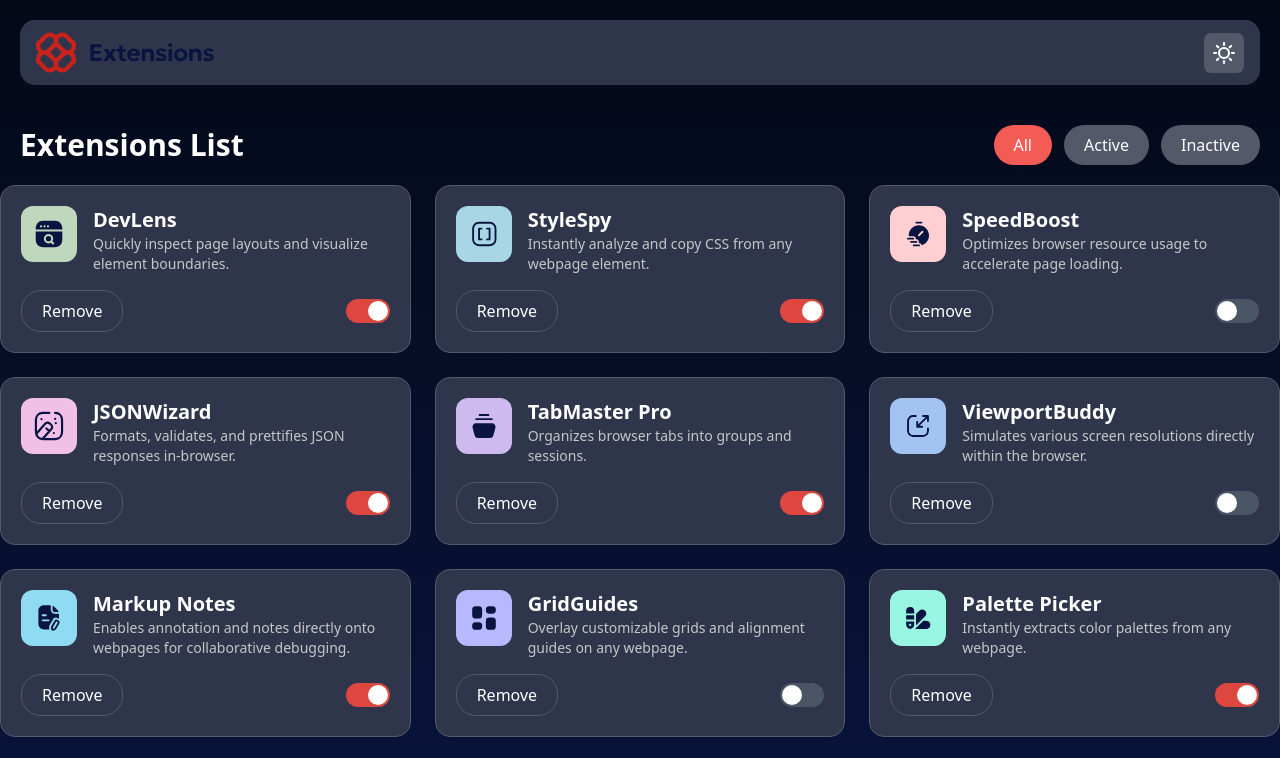
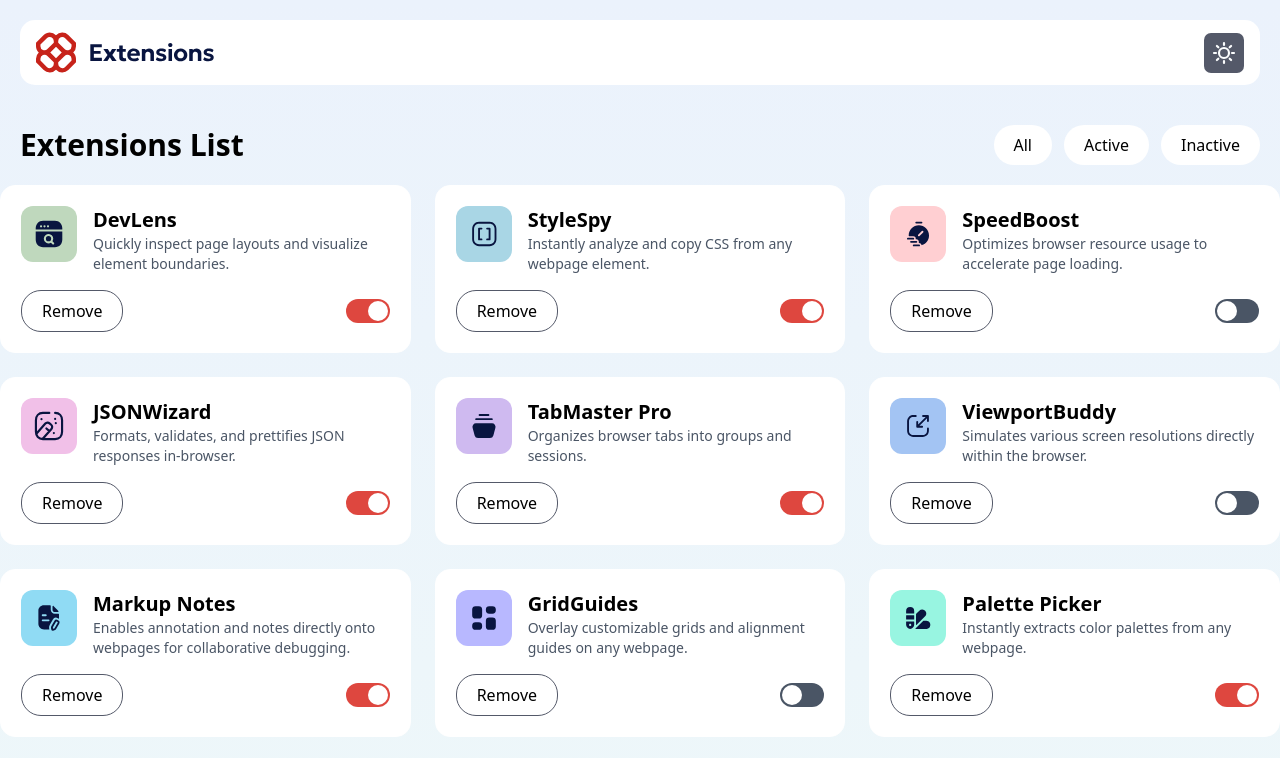
Before and after one commit to RamssCR/browser-extension-manager-ui, a website built with Vite: page index.html in a window 1280 px wide. Both pictures are taken after a click on the button 1224 px from the left and 52 px from the top of the page. Shown: the top 758 px of the page. Built offline with nearby package versions, Linux system fonts and the light colour scheme.

Commit message:
light theme

```diff
--- a/index.html
+++ b/index.html
@@ -7,11 +7,11 @@
     <meta name="viewport" content="width=device-width, initial-scale=1.0" />
 
   </head>
-<body class="center max-w-[1350px] mx-auto bg-dark-gradient text-white text-[16px] font-sans min-h-screen">
+<body class="center max-w-[1350px] md:min-h-[1000px] mx-auto bg-dark-gradient text-white text-[16px] font-family-sans min-h-screen">
    <div id="app"></div>
 
     <div class="flex justify-center p-5">
-      <div class="flex p-4 justify-between rounded-[15px] items-center w-full h-[65px] bg-neutral-700">
+      <div class="header flex p-4 justify-between rounded-[15px] items-center w-full h-[65px] bg-neutral-700">
         <img src="/images/logo.svg" alt="Logo">
         <button id="theme-toggle">
           <img class="cursor-pointer rounded-[7px] p-2 w-10 h-10 bg-neutral-600 hover:bg-neutral-500 transition-colors" src="/public/images/icon-sun.svg" alt="">
@@ -21,11 +21,11 @@
 
     <div class="flex flex-col gap-3 md:flex-row  justify-between p-5 w-full">
       <div class="flex justify-center items-center">
-        <h1 class="text-3xl font-bold">Extensions List</h1>
+        <h1 class="Extensionslist text-3xl font-bold">Extensions List</h1>
       </div>
 
       <section class="flex justify-center items-center gap-3">
-        <button class="filter-btn cursor-pointer px-5 py-2 bg-neutral-600 text-white rounded-[20px] hover:bg-neutral-500 data-[selected]:bg-red-400 transition-colors" data-filter="all" data-selected>All</button>
+        <button class="filter-btn cursor-pointer px-5 py-2 bg-neutral-600 text-white rounded-[20px] hover:bg-neutral-500 data-[selected]:bg-red-400 transition-colors" data-filter="all">All</button>
         <button class="filter-btn cursor-pointer px-5 py-2 bg-neutral-600 text-white rounded-[20px] hover:bg-neutral-500 data-[selected]:bg-red-400 transition-colors" data-filter="active">Active</button>
         <button class="filter-btn cursor-pointer px-5 py-2 bg-neutral-600 text-white rounded-[20px] hover:bg-neutral-500 data-[selected]:bg-red-400 transition-colors" data-filter="inactive">Inactive</button>
       </section>
--- a/src/js/dom.js
+++ b/src/js/dom.js
@@ -16,7 +16,6 @@ export const renderExtensions = () => {
       <p class="text-sm text-neutral-300">${item.description}</p>
     </div>
   </div>
-
   <div class="flex justify-between mt-4">
     <button class="cursor-pointer px-5 py-2 bg-neutral-700 text-white rounded-[20px] border border-neutral-600 hover:bg-neutral-500 transition-colors">
       Remove
@@ -27,9 +26,6 @@ export const renderExtensions = () => {
     </label>
   </div>
 </div>
-
-
-
     `
     container.insertAdjacentHTML('beforeend', card)
   })
--- a/src/js/events.js
+++ b/src/js/events.js
@@ -0,0 +1,78 @@
+export const setThemeToggle = () => {
+  const themeButton = document.querySelector('#theme-toggle')
+
+  if (themeButton) {
+    themeButton.addEventListener('click', () => {
+      toggleTheme()
+    })
+  }
+}
+
+const toggleTheme = () => {
+  const body = document.body
+  const header = document.querySelector('.header')
+  const cards = document.querySelectorAll('#cardsContainer > div')
+  const extensionsList = document.querySelector('.Extensions-list')
+  const buttons = document.querySelectorAll('button')
+
+  body.classList.toggle('bg-light-gradient')
+  body.classList.remove('text-white')
+  body.classList.add('text-black')
+
+  if (header) {
+    header.classList.toggle('bg-white')
+  }
+
+  cards.forEach(card => {
+    card.classList.toggle('bg-white')
+    card.classList.toggle('border-white')
+
+    const title = card.querySelector('h3')
+    const description = card.querySelector('p')
+
+    if (title) {
+      if (body.classList.contains('bg-light-gradient')) {
+        title.classList.remove('text-white')
+        title.classList.add('text-black')
+      } else {
+        title.classList.remove('text-black')
+        title.classList.add('text-white')
+      }
+    }
+
+    if (description) {
+      if (body.classList.contains('bg-light-gradient')) {
+        description.classList.remove('text-neutral-300')
+        description.classList.add('text-gray-600')
+      } else {
+        description.classList.remove('text-gray-600')
+        description.classList.add('text-neutral-300')
+      }
+    }
+
+    if (body.classList.contains('bg-light-gradient')) {
+      body.classList.remove('text-white')
+      body.classList.add('text-black')
+    }
+    else {
+      body.classList.remove('text-black')
+      body.classList.add('text-white')
+    }
+  })
+
+    buttons.forEach(button => {
+    if (body.classList.contains('bg-light-gradient')) {
+        button.classList.toggle('bg-white')
+        button.classList.remove('text-white')
+        button.classList.add('text-black')
+    }
+    else {
+        button.classList.remove('text-black')
+        button.classList.add('text-white')
+        button.classList.remove('bg-white')
+        button.classList.add('bg-neutral-700')
+        button.classList.remove('border-white')
+        button.classList.add('border-neutral-600')
+    }
+  })
+}
--- a/src/main.js
+++ b/src/main.js
@@ -1,9 +1,11 @@
 import { loadData } from "./js/state.js"
 import { renderExtensions } from "./js/dom.js"
+import { setThemeToggle } from "./js/events.js"
 
 const init = async () => {
   await loadData()
   renderExtensions()
+  setThemeToggle()
 }
 
-init()
+await init()
--- a/src/style.css
+++ b/src/style.css
@@ -1,5 +1,3 @@
-@import "tailwindcss";
-
 @import "tailwindcss";
 
 @theme {
```
